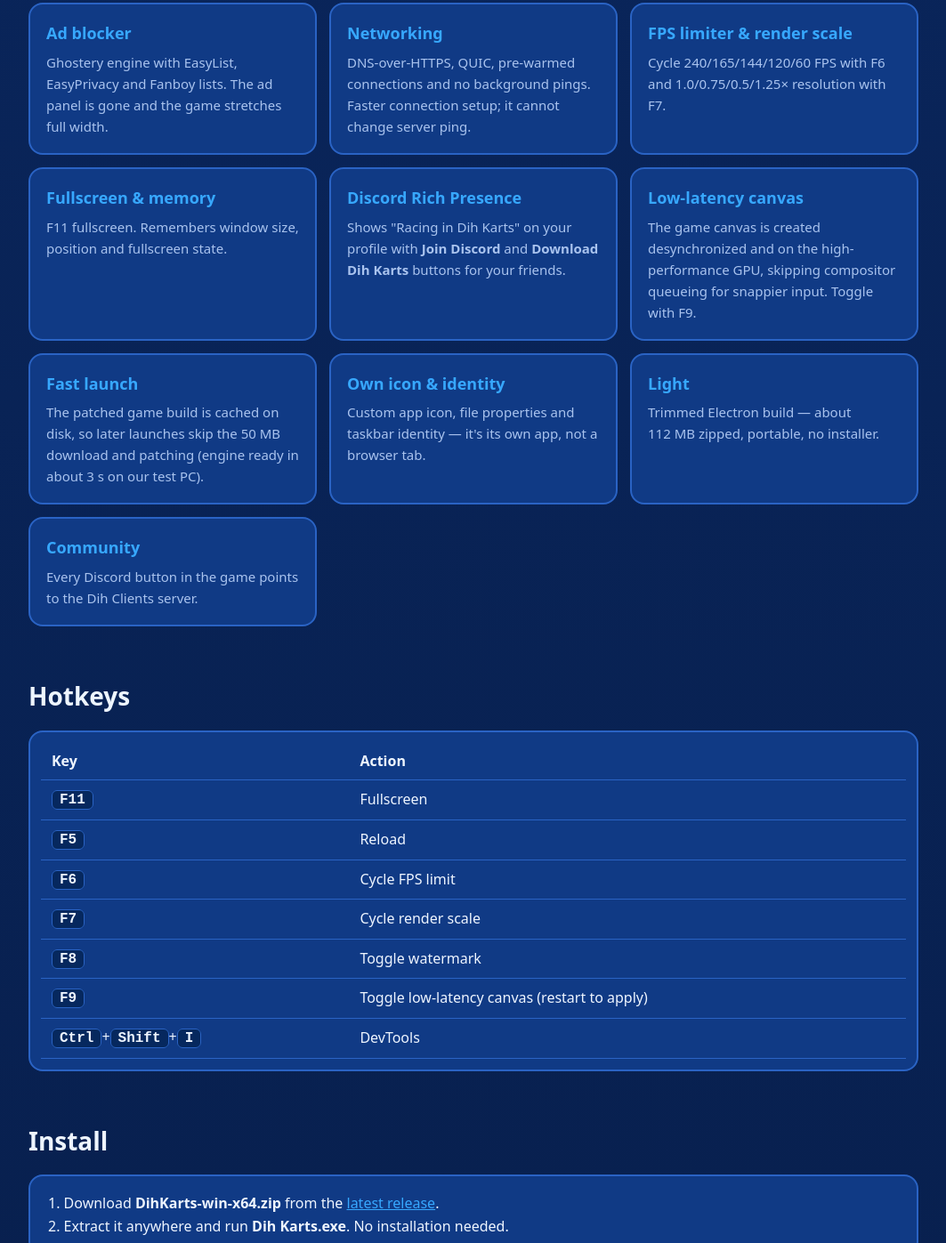
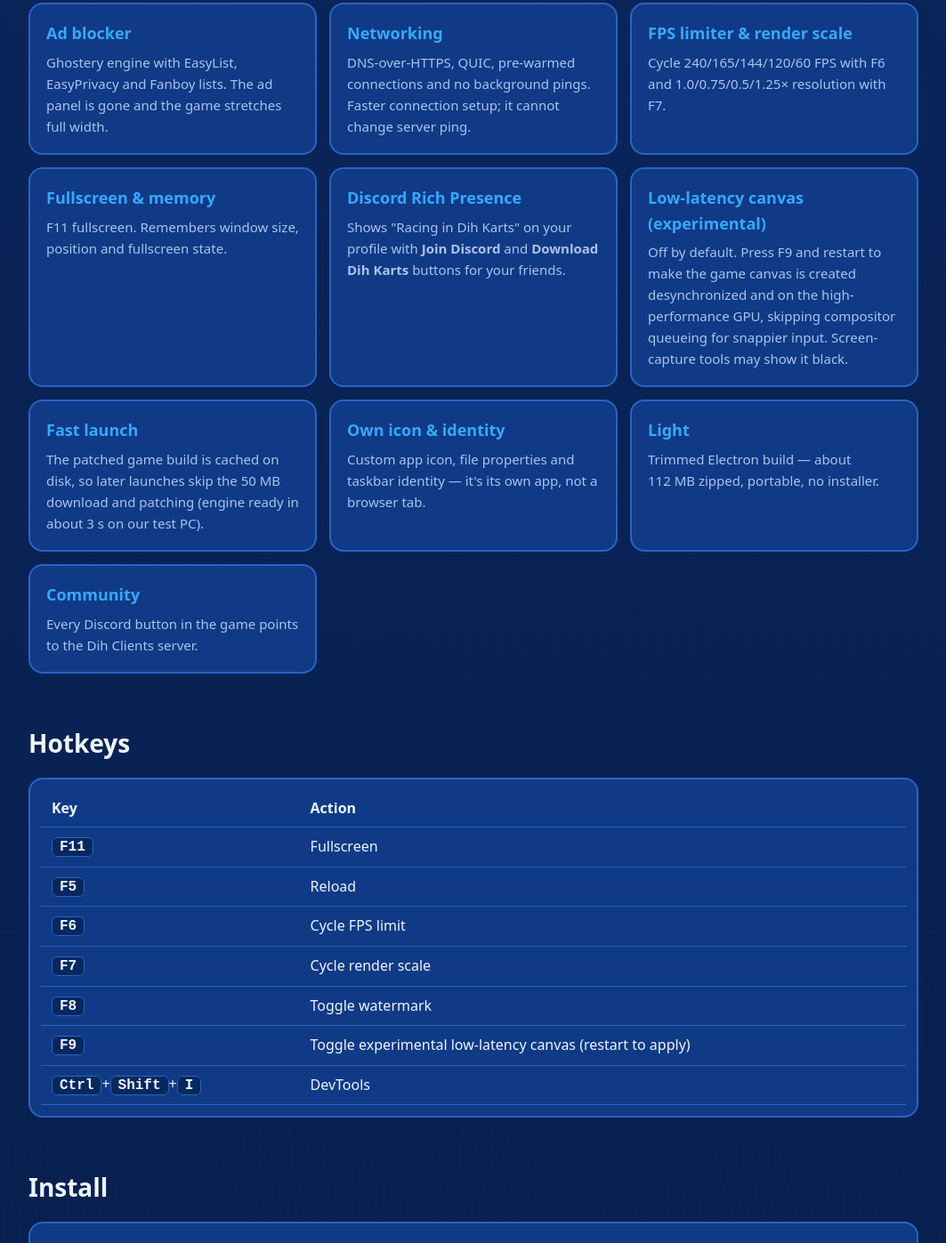
Before and after one commit to ewwhardik/dih-karts, an Electron app: page docs/index.html in a window 1280 px wide. Shown: the part 1844-3241 px from the top of the page at 89% size, without its empty margins (108-1171 px from the left). Drawn offline with Linux system fonts and the light colour scheme.

Commit message:
Low-latency canvas is opt-in (F9); docs updated

```diff
--- a/docs/index.html
+++ b/docs/index.html
@@ -59,7 +59,7 @@ footer{margin:64px 0 40px;text-align:center;color:var(--mut);font-size:14px}a{co
     <div class="c"><h3>FPS limiter &amp; render scale</h3><p>Cycle 240/165/144/120/60 FPS with F6 and 1.0/0.75/0.5/1.25× resolution with F7.</p></div>
     <div class="c"><h3>Fullscreen &amp; memory</h3><p>F11 fullscreen. Remembers window size, position and fullscreen state.</p></div>
     <div class="c"><h3>Discord Rich Presence</h3><p>Shows "Racing in Dih Karts" on your profile with <b>Join Discord</b> and <b>Download Dih Karts</b> buttons for your friends.</p></div>
-    <div class="c"><h3>Low-latency canvas</h3><p>The game canvas is created desynchronized and on the high-performance GPU, skipping compositor queueing for snappier input. Toggle with F9.</p></div>
+    <div class="c"><h3>Low-latency canvas (experimental)</h3><p>Off by default. Press F9 and restart to make the game canvas is created desynchronized and on the high-performance GPU, skipping compositor queueing for snappier input. Screen-capture tools may show it black.</p></div>
     <div class="c"><h3>Fast launch</h3><p>The patched game build is cached on disk, so later launches skip the 50&nbsp;MB download and patching (engine ready in about 3&nbsp;s on our test PC).</p></div>
     <div class="c"><h3>Own icon &amp; identity</h3><p>Custom app icon, file properties and taskbar identity — it's its own app, not a browser tab.</p></div>
     <div class="c"><h3>Light</h3><p>Trimmed Electron build — about 112&nbsp;MB zipped, portable, no installer.</p></div>
@@ -74,7 +74,7 @@ footer{margin:64px 0 40px;text-align:center;color:var(--mut);font-size:14px}a{co
     <tr><td><kbd>F6</kbd></td><td>Cycle FPS limit</td></tr>
     <tr><td><kbd>F7</kbd></td><td>Cycle render scale</td></tr>
     <tr><td><kbd>F8</kbd></td><td>Toggle watermark</td></tr>
-    <tr><td><kbd>F9</kbd></td><td>Toggle low-latency canvas (restart to apply)</td></tr>
+    <tr><td><kbd>F9</kbd></td><td>Toggle experimental low-latency canvas (restart to apply)</td></tr>
     <tr><td><kbd>Ctrl</kbd>+<kbd>Shift</kbd>+<kbd>I</kbd></td><td>DevTools</td></tr>
   </table></figure>
 
--- a/preload.js
+++ b/preload.js
@@ -1,8 +1,8 @@
 // Runs in the page's main world before the game.
 try { navigator.serviceWorker.register = () => Promise.reject(new Error("sw off")); } catch {} // SW would serve the unpatched build
 window.__dihUncap = true;
-// Low-latency canvas: desynchronized (skips compositor queueing) + high-performance GPU. F9 toggles (applies on next launch).
-const LOWLAT = (() => { try { return JSON.parse(localStorage.getItem("dih.lowlat")) ?? true; } catch { return true; } })();
+// Experimental low-latency canvas (off by default): desynchronized (skips compositor queueing) + high-performance GPU. F9 toggles (applies on next launch).
+const LOWLAT = (() => { try { return JSON.parse(localStorage.getItem("dih.lowlat")) ?? false; } catch { return true; } })();
 if (LOWLAT) { const gc = HTMLCanvasElement.prototype.getContext; HTMLCanvasElement.prototype.getContext = function (t, a) { if (/^webgl/.test(t)) a = { ...a, desynchronized: true, powerPreference: "high-performance" }; return gc.call(this, t, a); }; }
 const LS = (k, d) => { try { return JSON.parse(localStorage.getItem("dih." + k)) ?? d; } catch { return d; } }, SAVE = (k, v) => localStorage.setItem("dih." + k, JSON.stringify(v));
 const CAPS = [0, 240, 165, 144, 120, 60], SCALES = [1, 0.75, 0.5, 1.25];
```
Also changed, not shown: README.md.
